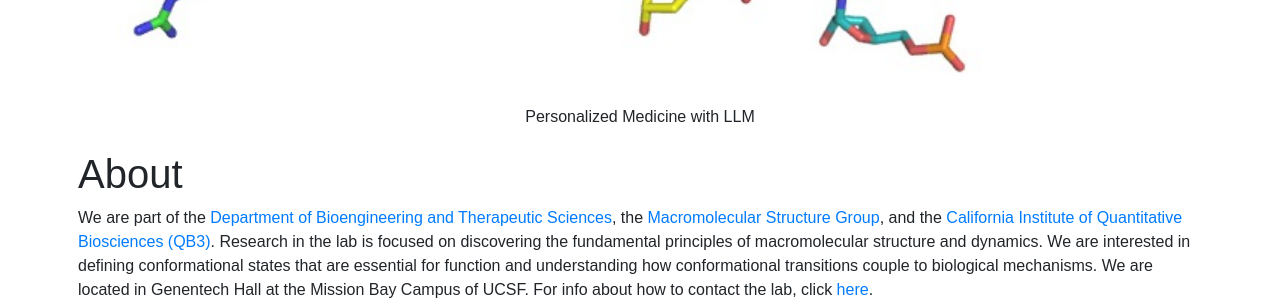
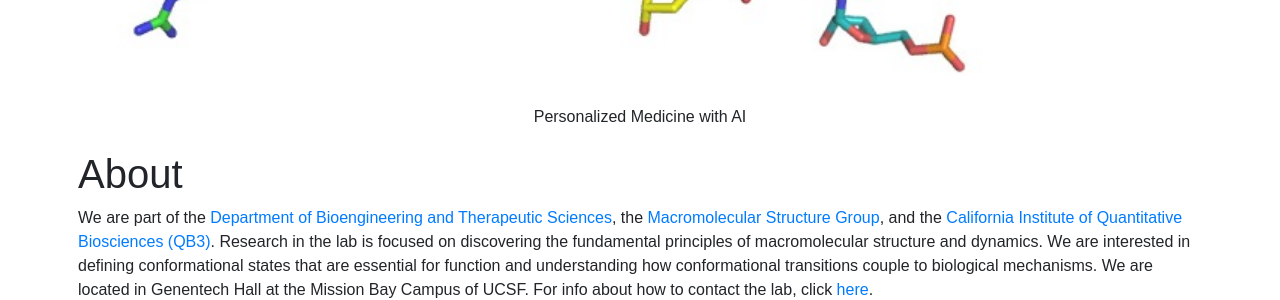
Before and after one commit to fmulenge/fmulenge.github.io, a Jekyll site: the page built from index.md, in a window 1280 px wide. Shown: the part 340-640 px from the top of the page. Built offline with Jekyll 4.4.1, drawn with Linux system fonts in a browser that asks for light colours.

Commit message:
Update home.html

```diff
--- a/_layouts/home.html
+++ b/_layouts/home.html
@@ -2,8 +2,8 @@
 
 <div class="container px-2 max-width: 100%">
             <div class="text-wrapper">
-            <img src="/static/img/logo/jf_aa_logo.jpg" alt="">
-            <p>Personalized Medicine with LLM</p>
+                        <img src="/static/img/logo/jf_aa_logo.jpg" alt=""/>
+                        <p>Personalized Medicine with AI</p>
             </div>
     <div class="row">
         <div class="col-md-15">
```
